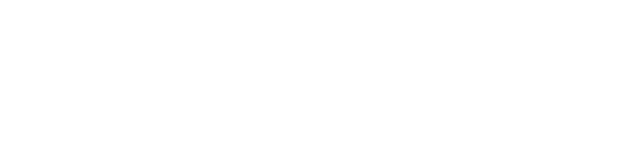
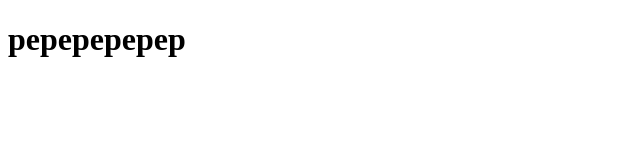
Before and after one commit to NicoAgurto/ClaseGit23538, a plain HTML site: page index.html in a window 1280 px wide. Shown: the whole page, without its empty margins (0-640 px from the left). Drawn offline with Linux system fonts and the light colour scheme.

Commit message:
Segundo cambio

```diff
--- a/index.html
+++ b/index.html
@@ -6,6 +6,6 @@
     <title>Document</title>
 </head>
 <body>
-
+    <h1>pepepepepep</h1>
 </body>
 </html>
```
Also changed, not shown: 1 other file.
